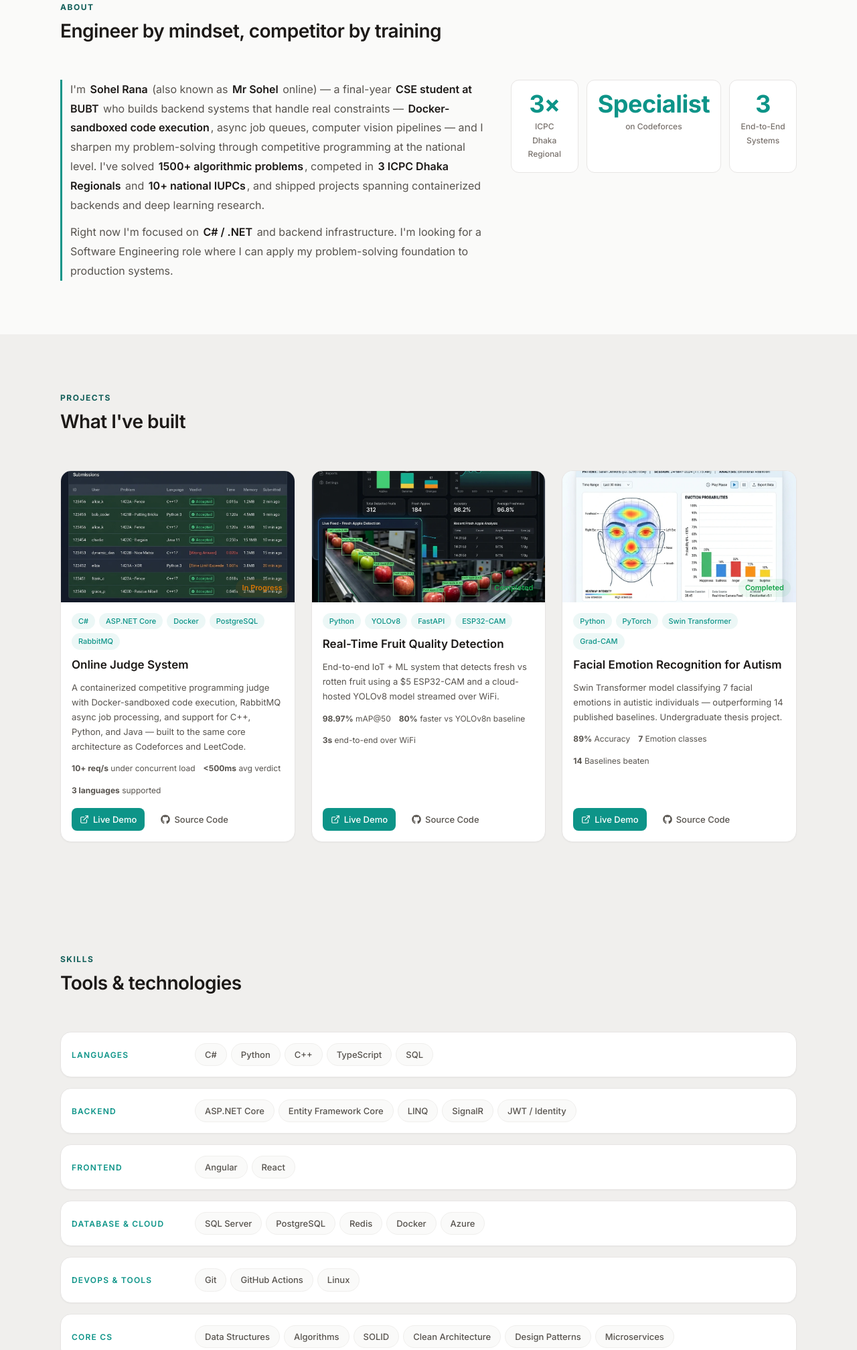
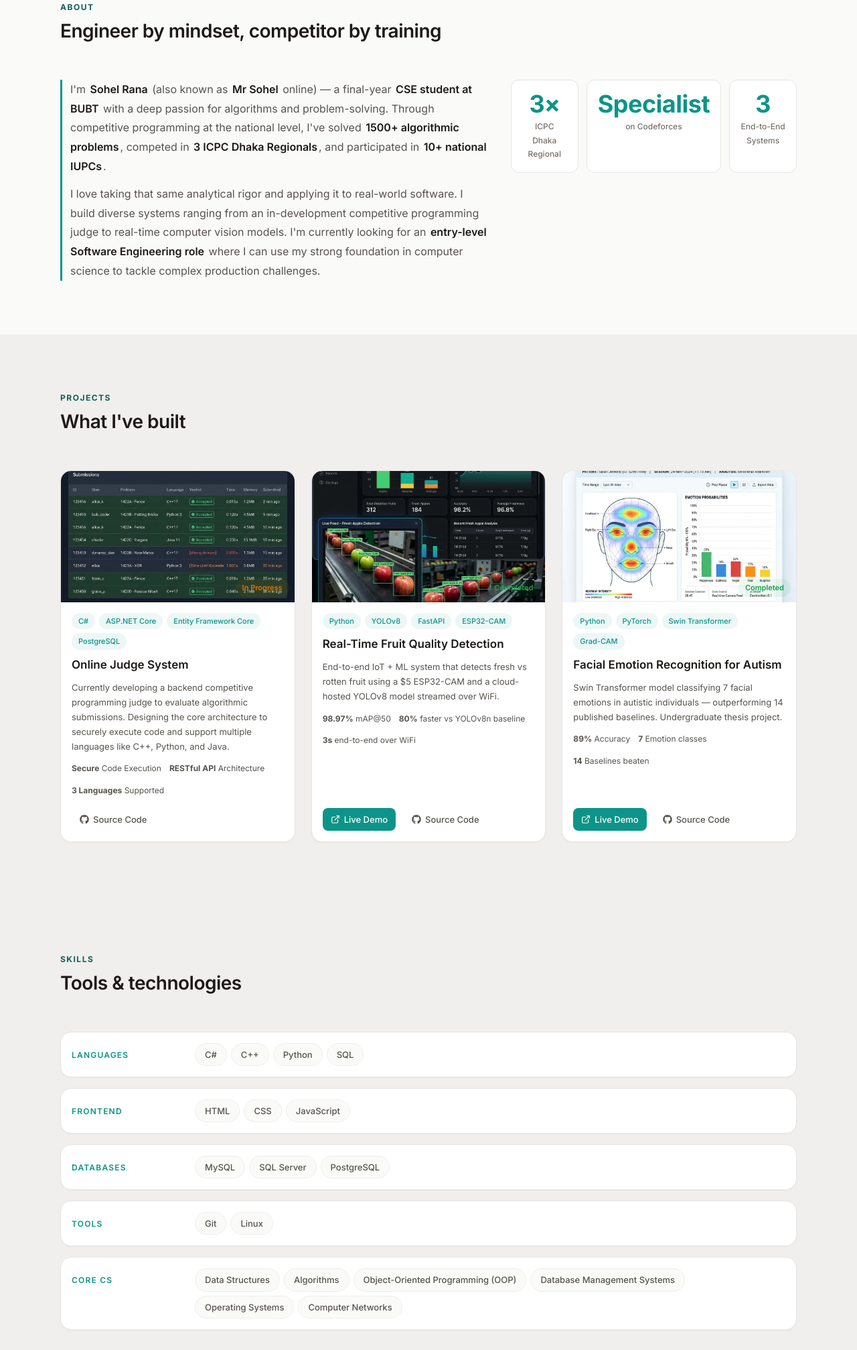
Before and after one commit to mr-sohel/mr-sohel.github.io, an Astro site: page / in a window 1280 px wide. Shown: the part 764-2779 px from the top of the page at 67% size. Built offline with nearby package versions, Linux system fonts and the light colour scheme; Astro itself is replaced by a stand-in of ours.

Commit message:
chore: align portfolio content with aspiring SWE branding and honest skill levels

```diff
--- a/src/components/About.astro
+++ b/src/components/About.astro
@@ -6,19 +6,10 @@
     <div class="about-grid">
       <div class="about-text reveal">
         <p>
-          I'm <strong>Sohel Rana</strong> (also known as <strong>Mr Sohel</strong> online) — a final-year <strong>CSE student at BUBT</strong> who builds backend systems that handle real constraints —
-          <strong>Docker-sandboxed code execution</strong>, async job queues,
-          computer vision pipelines — and I sharpen my problem-solving through
-          competitive programming at the national level. I've solved
-          <strong>1500+ algorithmic problems</strong>, competed in
-          <strong>3 ICPC Dhaka Regionals</strong> and
-          <strong>10+ national IUPCs</strong>, and shipped
-          projects spanning containerized backends and deep learning research.
+          I'm <strong>Sohel Rana</strong> (also known as <strong>Mr Sohel</strong> online) — a final-year <strong>CSE student at BUBT</strong> with a deep passion for algorithms and problem-solving. Through competitive programming at the national level, I've solved <strong>1500+ algorithmic problems</strong>, competed in <strong>3 ICPC Dhaka Regionals</strong>, and participated in <strong>10+ national IUPCs</strong>.
         </p>
         <p>
-          Right now I'm focused on <strong>C# / .NET</strong> and backend
-          infrastructure. I'm looking for a Software Engineering role where I
-          can apply my problem-solving foundation to production systems.
+          I love taking that same analytical rigor and applying it to real-world software. I build diverse systems ranging from an in-development competitive programming judge to real-time computer vision models. I'm currently looking for an <strong>entry-level Software Engineering role</strong> where I can use my strong foundation in computer science to tackle complex production challenges.
         </p>
       </div>
 
--- a/src/components/Contact.astro
+++ b/src/components/Contact.astro
@@ -38,7 +38,7 @@ import IconGithub from './icons/IconGithub.astro';
 
       <div class="contact-action reveal">
         <Button href="mailto:mrsohelcse@gmail.com?subject=SWE%20Opportunity%20at%20%5BCompany%5D" variant="primary">Send an Email</Button>
-        <Button href="/Md_Sohel_Rana_Resume.pdf" variant="secondary">Download Resume</Button>
+        <Button href="#" onclick="event.preventDefault(); alert('My resume is currently being updated to match my latest projects. Please check back soon or contact me directly!');" variant="secondary">Download Resume</Button>
       </div>
     </div>
   </div>
--- a/src/components/Hero.astro
+++ b/src/components/Hero.astro
@@ -12,7 +12,7 @@ import IconGithub from './icons/IconGithub.astro';
       <h1 class="hero-name">Md. Sohel Rana</h1>
 
       <p class="hero-tagline">
-        ASP.NET Core Developer <span class="sep">•</span> 3× ICPC Regionalist <span class="sep">•</span> Codeforces Specialist
+        Aspiring Software Engineer <span class="sep">•</span> 3× ICPC Regionalist <span class="sep">•</span> Codeforces Specialist
       </p>
 
       <div class="metrics-strip">
@@ -31,7 +31,7 @@ import IconGithub from './icons/IconGithub.astro';
       </div>
 
       <div class="hero-actions">
-        <Button href="/Md_Sohel_Rana_Resume.pdf" variant="primary">Download Resume</Button>
+        <Button href="#" onclick="event.preventDefault(); alert('My resume is currently being updated to match my latest projects. Please check back soon or contact me directly!');" variant="primary">Download Resume</Button>
         <Button href="#contact" variant="secondary">Contact Me</Button>
       </div>
 
--- a/src/components/Nav.astro
+++ b/src/components/Nav.astro
@@ -13,7 +13,7 @@
     </div>
 
     <div class="nav-actions">
-      <a href="/Md_Sohel_Rana_Resume.pdf" class="nav-cv-btn">Download Resume</a>
+      <a href="#" onclick="event.preventDefault(); alert('My resume is currently being updated to match my latest projects. Please check back soon or contact me directly!');" class="nav-cv-btn">Download Resume</a>
     </div>
 
     <div class="nav-mobile-group">
@@ -68,7 +68,7 @@
       </a>
     </div>
     <div class="mobile-menu-footer">
-      <a href="/Md_Sohel_Rana_Resume.pdf" class="mobile-cv-btn">Download Resume</a>
+      <a href="#" onclick="event.preventDefault(); alert('My resume is currently being updated to match my latest projects. Please check back soon or contact me directly!');" class="mobile-cv-btn">Download Resume</a>
     </div>
   </nav>
 </div>
--- a/src/components/Projects.astro
+++ b/src/components/Projects.astro
@@ -5,18 +5,17 @@ import IconGithub from './icons/IconGithub.astro';
 const projects = [
   {
     image: "/images/online-judge.webp",
-    alt: "Online Judge System built with ASP.NET Core and Docker showing code submission interface",
+    alt: "Online Judge System built with ASP.NET Core showing code submission interface",
     status: "In Progress",
     statusClass: "status-progress",
-    tags: ["C#", "ASP.NET Core", "Docker", "PostgreSQL", "RabbitMQ"],
+    tags: ["C#", "ASP.NET Core", "Entity Framework Core", "PostgreSQL"],
     title: "Online Judge System",
-    desc: "A containerized competitive programming judge with Docker-sandboxed code execution, RabbitMQ async job processing, and support for C++, Python, and Java — built to the same core architecture as Codeforces and LeetCode.",
+    desc: "Currently developing a backend competitive programming judge to evaluate algorithmic submissions. Designing the core architecture to securely execute code and support multiple languages like C++, Python, and Java.",
     metrics: [
-      "<strong>10+ req/s</strong> under concurrent load",
-      "<strong>&lt;500ms</strong> avg verdict",
-      "<strong>3 languages</strong> supported"
+      "<strong>Secure</strong> Code Execution",
+      "<strong>RESTful API</strong> Architecture",
+      "<strong>3 Languages</strong> Supported"
     ],
-    demoLink: "https://online-judge-demo.vercel.app",
     repoLink: "https://github.com/mr-sohel/online-judge-system"
   },
   {
@@ -82,14 +81,18 @@ const projects = [
               ))}
             </div>
             <div class="project-links">
+              {project.demoLink && (
                 <a href={project.demoLink} target="_blank" rel="noopener noreferrer" class="plink plink-primary">
                   <IconExternal />
                   Live Demo
                 </a>
+              )}
+              {project.repoLink && (
                 <a href={project.repoLink} target="_blank" rel="noopener noreferrer" class="plink">
                   <IconGithub />
                   Source Code
                 </a>
+              )}
             </div>
           </div>
         </article>
--- a/src/components/Skills.astro
+++ b/src/components/Skills.astro
@@ -2,27 +2,23 @@
 const sections = [
   {
     label: "Languages",
-    skills: ["C#", "Python", "C++", "TypeScript", "SQL"]
-  },
-  {
-    label: "Backend",
-    skills: ["ASP.NET Core", "Entity Framework Core", "LINQ", "SignalR", "JWT / Identity"]
+    skills: ["C#", "C++", "Python", "SQL"]
   },
   {
     label: "Frontend",
-    skills: ["Angular", "React"]
+    skills: ["HTML", "CSS", "JavaScript"]
   },
   {
-    label: "Database & Cloud",
-    skills: ["SQL Server", "PostgreSQL", "Redis", "Docker", "Azure"]
+    label: "Databases",
+    skills: ["MySQL", "SQL Server", "PostgreSQL"]
   },
   {
-    label: "DevOps & Tools",
-    skills: ["Git", "GitHub Actions", "Linux"]
+    label: "Tools",
+    skills: ["Git", "Linux"]
   },
   {
     label: "Core CS",
-    skills: ["Data Structures", "Algorithms", "SOLID", "Clean Architecture", "Design Patterns", "Microservices"]
+    skills: ["Data Structures", "Algorithms", "Object-Oriented Programming (OOP)", "Database Management Systems", "Operating Systems", "Computer Networks"]
   }
 ];
 ---
```
Lines whose indentation alone changed are shown as unchanged.
